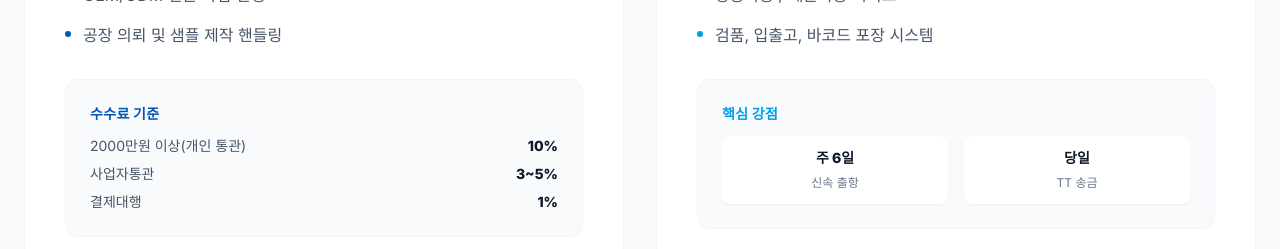
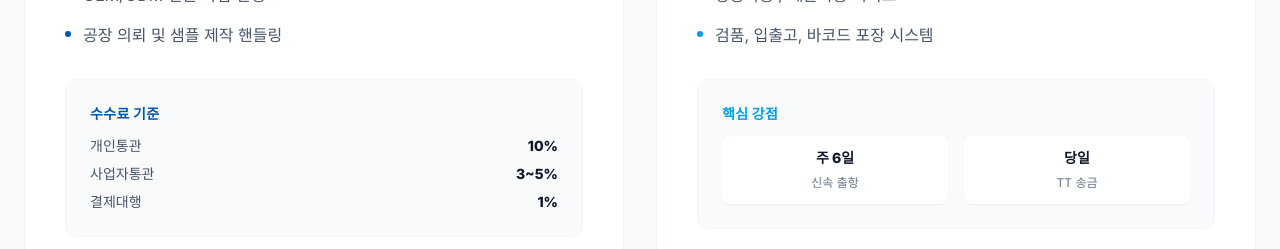
Before and after one commit to yeomjw0907/sungsin2025, a React (Vite) app: page / in a window 1280 px wide. Shown: the part 2640-2889 px from the top of the page. Built offline with nearby package versions, Linux system fonts and the light colour scheme; no server answers; the database is empty.

Commit message:
개인통관 수정

```diff
--- a/components/Services.tsx
+++ b/components/Services.tsx
@@ -67,7 +67,7 @@ const Services: React.FC = () => {
                   <p className="font-bold text-sungshin-blue mb-3 text-sm uppercase tracking-wide">수수료 기준</p>
                   <div className="space-y-2 text-sm text-slate-600">
                       <div className="flex justify-between">
-                        <span>2000만원 이상(개인 통관)</span>
+                        <span>개인통관</span>
                         <span className="font-bold text-slate-900">10%</span>
                       </div>
                       <div className="flex justify-between">
```
